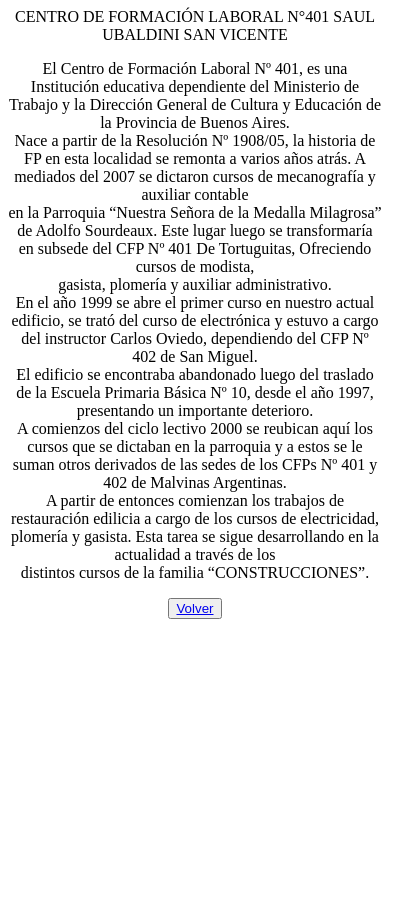
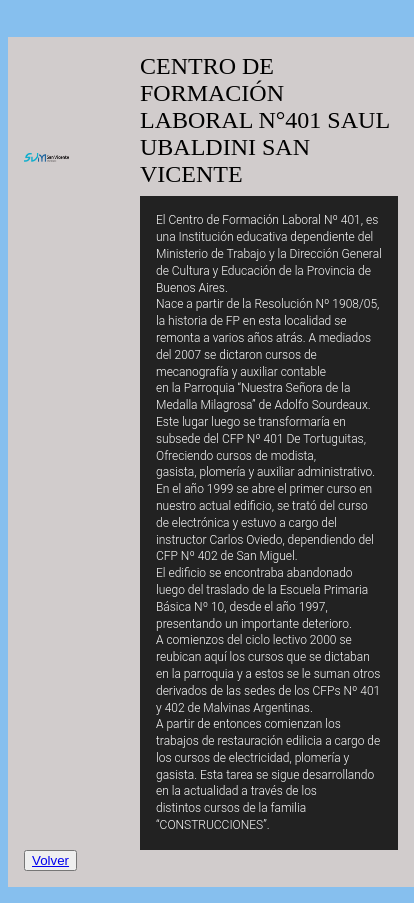
Before and after one commit to PabloGarbarino/cfl, a plain HTML site: page documentos/Quienes Somos.html in a window 390 px wide. Shown: the whole page, 414 px wide, since content can reach past the window. Before the commit the page ends 844 px from the top, so only its background shows below. Drawn offline with Linux system fonts and the light colour scheme.

Commit message:
Add files via upload

```diff
--- a/css/estilos.css
+++ b/css/estilos.css
@@ -1,4 +1,3 @@
-
 .contenedor-logo,
 .menu-principal {
     margin: auto;
@@ -22,8 +21,13 @@
     /* 100% dividido por el número de elementos del menú*/
     box-sizing: border-box;
     padding: 20px 10px;
-    color: rgb(rgb(#fff));
+    color: white;
+    font-size: large;
     text-decoration: none;
+}
+
+.menu-principal a:hover {
+    background-color: #45a4f3;
 }
 
 
@@ -93,22 +97,76 @@
 .layoutIndex {
     width: 1920px;
     height: 1080px;
-
     display: flex;
     gap: 16%;
     flex-wrap: wrap;
-
     justify-content: center;
     align-items: flex-start;
 }
 
+.block {
+    overflow: hidden;
+    background: rgb(209, 204, 204);
+    padding: 1rem;
+    width: 80%;
+    margin: 10% 0 1rem 10rem;
+}
 
+.block img {
+    width: 12%;
+    height: 25%;
+    float: left;
+    margin-top: 100px;
+    margin-right: 20px;
+}
+
+.block h2 {
+    font-weight: 500;
+    margin: 0 0 0.5rem 0;
+}
+
+.block>div {
+    padding-left: calc(100px + 1rem);
+}
+
+
+#lblCentroBlock {
+    background: #222;
+    color: white;
+    font-weight: 300;
+    font-family: 'Roboto', sans-serif;
+    font-size: 85%;
+    line-height: 1.4;
+    margin: 0;
+    padding: 1rem;
+    margin-left: 75px;
+}
+
+#lblTituloQS {
+    color: black;
+}
+
+#fondoQS {
+    background-color: #86bfee;
+}
+
+
+#cursosCohorte {
+    margin-left: 18%;
+    width: 70%;
+}
+
+li {
+    list-style: none;
+}
 
 /*====================================================*/
 
 /* Media queries */
 /* Mobile */
 @media only screen and (max-width: 576px) {
+
+    /* Inicio */
     #logo {
         margin-left: 45px;
         height: 100px;
@@ -148,10 +206,53 @@
         width: 100%;
         height: auto;
     }
+
+    /* quienes somos*/
+    .block {
+        overflow: hidden;
+        background: rgb(209, 204, 204);
+        padding: 1rem;
+        width: 100%;
+        margin: 10% 0 1rem 0;
+    }
+
+    .block img {
+        width: 12%;
+        height: 25%;
+        float: left;
+
+    }
+
+    .block h2 {
+        font-weight: 500;
+        margin: 0 0 0.5rem 0;
+    }
+
+    .block>div {
+        padding-left: calc(100px + 1rem);
+    }
+
+    #lblCentroBlock {
+        background: #222;
+        color: white;
+        font-weight: 300;
+        font-family: 'Roboto', sans-serif;
+        font-size: 85%;
+        line-height: 1.4;
+        margin: 0;
+        padding: 1rem;
+
+    }
+
 }
+
+
+
 
 /* Responsive hasta 768 */
 @media only screen and (max-width: 768px) and (min-width: 577px) {
+
+    /* Inicio */
     #logo {
         margin-left: 45px;
         height: 100px;
@@ -191,11 +292,50 @@
         width: 100%;
         height: auto;
     }
+
+    /* quienes somos*/
+    .block {
+        overflow: hidden;
+        background: rgb(209, 204, 204);
+        padding: 1rem;
+        width: 100%;
+        margin: 10% 0 1rem 0;
+    }
+
+    .block img {
+        width: 12%;
+        height: 25%;
+        float: left;
+
+    }
+
+    .block h2 {
+        font-weight: 400;
+        margin: 0 0 0.5rem 0;
+    }
+
+    .block>div {
+        padding-left: calc(100px + 1rem);
+    }
+
+    #lblCentroBlock {
+        background: #222;
+        color: white;
+        font-weight: 300;
+        font-family: 'Roboto', sans-serif;
+        font-size: 85%;
+        line-height: 1.4;
+        margin: 0;
+        padding: 1rem;
+
+    }
 }
 
 
 
-@media only screen and (max-width:1325px)  {
+@media only screen and (max-width:1325px) {
+
+    /* Inicio */
     #logo {
         margin-left: 45px;
         height: 100px;
@@ -222,6 +362,7 @@
         background: #86bfee;
         text-align: center;
     }
+
     .layout {
         width: 100%;
         height: 100%;
@@ -233,4 +374,41 @@
         width: 100%;
         height: auto;
     }
+
+    /* quienes somos*/
+    .block {
+        overflow: hidden;
+        background: rgb(209, 204, 204);
+        padding: 1rem;
+        width: 100%;
+        margin: 10% 0 1rem 0;
+    }
+
+    .block img {
+        width: 12%;
+        height: 25%;
+        float: left;
+
+    }
+
+    .block h2 {
+        font-weight: 400;
+        margin: 0 0 0.5rem 0;
+    }
+
+    .block>div {
+        padding-left: calc(100px + 1rem);
+    }
+
+    #lblCentroBlock {
+        background: #222;
+        color: white;
+        font-weight: 300;
+        font-family: 'Roboto', sans-serif;
+        font-size: 75%;
+        line-height: 1.4;
+        margin: 0;
+        padding: 1rem;
+
+    }
 }
--- a/documentos/Quienes Somos.html
+++ b/documentos/Quienes Somos.html
@@ -1,5 +1,6 @@
 <!DOCTYPE html>
 <html>
+
 <head>
     <meta charset='utf-8'>
     <meta http-equiv='X-UA-Compatible' content='IE=edge'>
@@ -7,28 +8,39 @@
     <meta name='viewport' content='width=device-width, initial-scale=1'>
     <link rel="stylesheet" href="../css/estilos.css">
 </head>
-<body>
-    <nav>
-       <div class="tituloQS">
-            <label>CENTRO DE FORMACIÓN LABORAL N°401 SAUL UBALDINI SAN VICENTE</label>
-       </div>
-       <div class="parrafo">
-         <p>El Centro de Formación Laboral Nº 401, es una Institución educativa dependiente del Ministerio de Trabajo y la Dirección General de Cultura y Educación de la Provincia de Buenos Aires.<br>
 
-            Nace a partir de la Resolución Nº 1908/05, la historia de FP en esta localidad se remonta a varios años atrás. A mediados del 2007 se dictaron cursos de mecanografía y auxiliar contable <br>
-            en la Parroquia “Nuestra Señora de la Medalla Milagrosa” de Adolfo Sourdeaux. Este lugar luego se transformaría en subsede del CFP Nº 401 De Tortuguitas, Ofreciendo cursos de modista,<br>
-            gasista, plomería y auxiliar administrativo.<br>
-            En el año 1999 se abre el primer curso en nuestro actual edificio, se trató del curso de electrónica y estuvo a cargo del instructor Carlos Oviedo, dependiendo del CFP Nº 402 de San Miguel.<br>
-            El edificio se encontraba abandonado luego del traslado de la Escuela Primaria Básica Nº 10, desde el año 1997, presentando un importante deterioro.<br>
+<body id="fondoQS">
 
-            A comienzos del ciclo lectivo 2000 se reubican aquí los cursos que se dictaban en la parroquia y a estos se le suman otros derivados de las sedes de los CFPs Nº 401 y 402 de Malvinas Argentinas.<br>
-            A partir de entonces comienzan los trabajos de restauración edilicia a cargo de los cursos de electricidad, plomería y gasista. Esta tarea se sigue desarrollando en la actualidad  a través de los <br>
-            distintos cursos de la familia “CONSTRUCCIONES”.<br>
-        </p>
-        <button><a href="../index.html">Volver</a></button>
-       </div>
+        <div class="block">
+            <img src="../Imagenes/SV logo.png" alt="">
+            <div>
+                <h2 id="lblTituloQS">CENTRO DE FORMACIÓN LABORAL N°401 SAUL UBALDINI SAN VICENTE</h2>
+                <p id="lblCentroBlock">El Centro de Formación Laboral Nº 401, es una Institución educativa dependiente
+                    del Ministerio de Trabajo y la Dirección General de Cultura y Educación de la Provincia de Buenos
+                    Aires.<br>
 
-   </nav>
+                    Nace a partir de la Resolución Nº 1908/05, la historia de FP en esta localidad se remonta a varios
+                    años atrás. A mediados del 2007 se dictaron cursos de mecanografía y auxiliar contable <br>
+                    en la Parroquia “Nuestra Señora de la Medalla Milagrosa” de Adolfo Sourdeaux. Este lugar luego se
+                    transformaría en subsede del CFP Nº 401 De Tortuguitas, Ofreciendo cursos de modista,<br>
+                    gasista, plomería y auxiliar administrativo.<br>
+                    En el año 1999 se abre el primer curso en nuestro actual edificio, se trató del curso de electrónica
+                    y estuvo a cargo del instructor Carlos Oviedo, dependiendo del CFP Nº 402 de San Miguel.<br>
+                    El edificio se encontraba abandonado luego del traslado de la Escuela Primaria Básica Nº 10, desde
+                    el año 1997, presentando un importante deterioro.<br>
+
+                    A comienzos del ciclo lectivo 2000 se reubican aquí los cursos que se dictaban en la parroquia y a
+                    estos se le suman otros derivados de las sedes de los CFPs Nº 401 y 402 de Malvinas Argentinas.<br>
+                    A partir de entonces comienzan los trabajos de restauración edilicia a cargo de los cursos de
+                    electricidad, plomería y gasista. Esta tarea se sigue desarrollando en la actualidad a través de los
+                    <br>
+                    distintos cursos de la familia “CONSTRUCCIONES”.<br>
+                </p>
+
+            </div>
+            <button><a href="../index.html">Volver</a></button>
+        </div>
 
 </body>
+
 </html>
```
Also changed, not shown: documentos/contacto.html (+1 -1 lines), documentos/cursos.html (+8 -4 lines).
